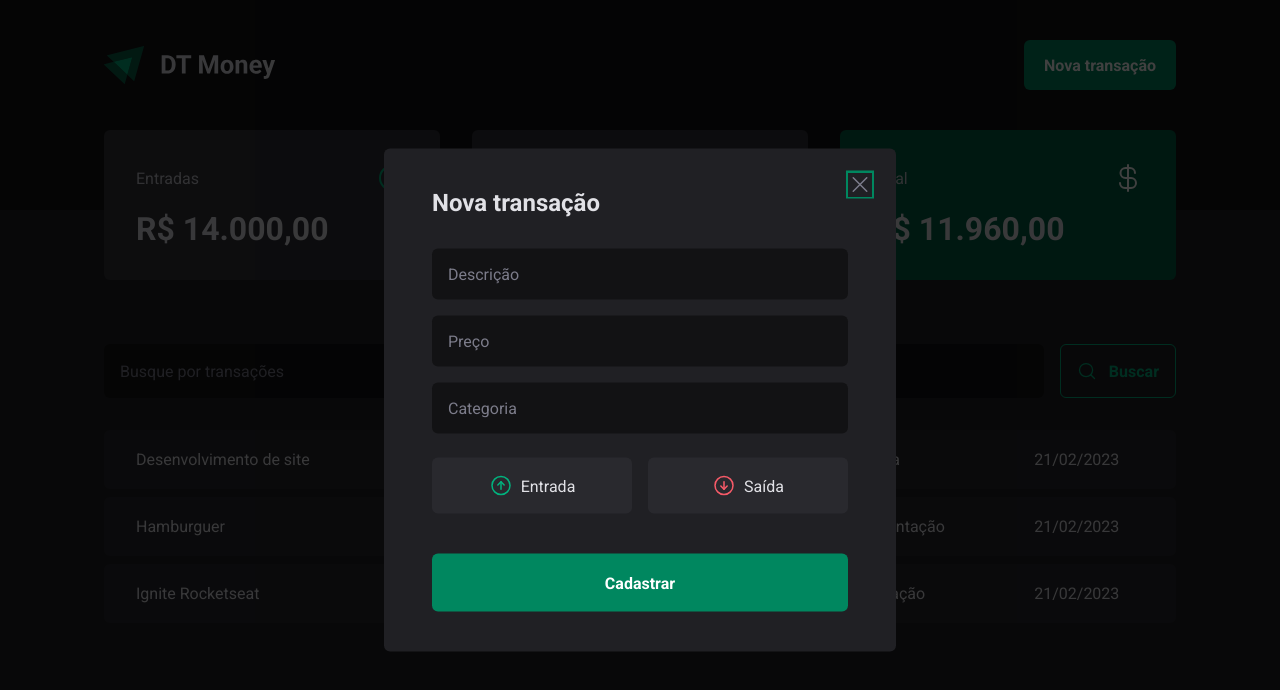
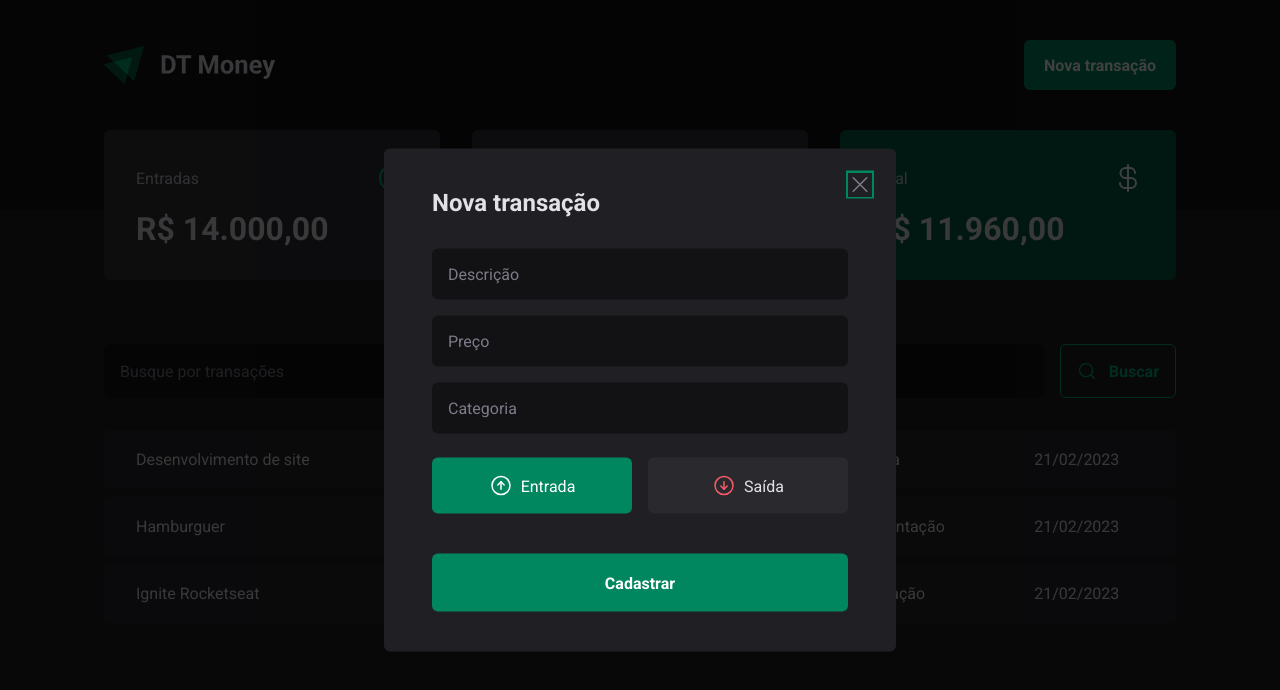
Before and after one commit to George-b1t/ignite-dt-money, a React (Vite) app: page / in a window 1280 px wide. Both pictures are taken after a click on the button "Nova transação". Shown: the top 690 px of the page. Built offline with nearby package versions, Linux system fonts and the light colour scheme; data requests are answered from the project's data file.

Commit message:
Controlled Components

```diff
--- a/src/components/NewTransactionModal/index.tsx
+++ b/src/components/NewTransactionModal/index.tsx
@@ -1,7 +1,7 @@
 import { zodResolver } from "@hookform/resolvers/zod";
 import * as Dialog from "@radix-ui/react-dialog";
 import { ArrowCircleDown, ArrowCircleUp, X } from "phosphor-react";
-import { useForm } from "react-hook-form";
+import { Controller, useForm } from "react-hook-form";
 import * as z from "zod";
 
 import { CloseButton, Content, Overlay, TransactionType, TransactionTypeButton } from "./styles";
@@ -10,20 +10,24 @@
   description: z.string(),
   price: z.number(),
   category: z.string(),
-  // type: z.enum(["income", "outcome"])
+  type: z.enum(["income", "outcome"])
 })
 
 type NewTransactionFormInputs = z.infer<typeof newTransactionFormSchema>;
 
 function NewTransactionModal() {
   const {
+    control,
     register,
     handleSubmit,
     formState: {
       isSubmitting
     }
   } = useForm<NewTransactionFormInputs>({
-    resolver: zodResolver(newTransactionFormSchema)
+    resolver: zodResolver(newTransactionFormSchema),
+    defaultValues: {
+      type: "income"
+    }
   });
 
   async function handleCreateNewTransaction(data: NewTransactionFormInputs) {
@@ -63,7 +67,11 @@
             {...register("category")}
           />
 
-          <TransactionType>
+          <Controller
+            control={control}
+            name="type"
+            render={({ field }) => (
+              <TransactionType onValueChange={field.onChange} value={field.value}>
                 <TransactionTypeButton variant="income" value="income">
                   <ArrowCircleUp size={24} />
                   Entrada
@@ -73,6 +81,8 @@
                   Saída
                 </TransactionTypeButton>
               </TransactionType>
+            )}
+          />
 
           <button type="submit" disabled={isSubmitting}>
             Cadastrar
```
Lines whose indentation alone changed are shown as unchanged.
